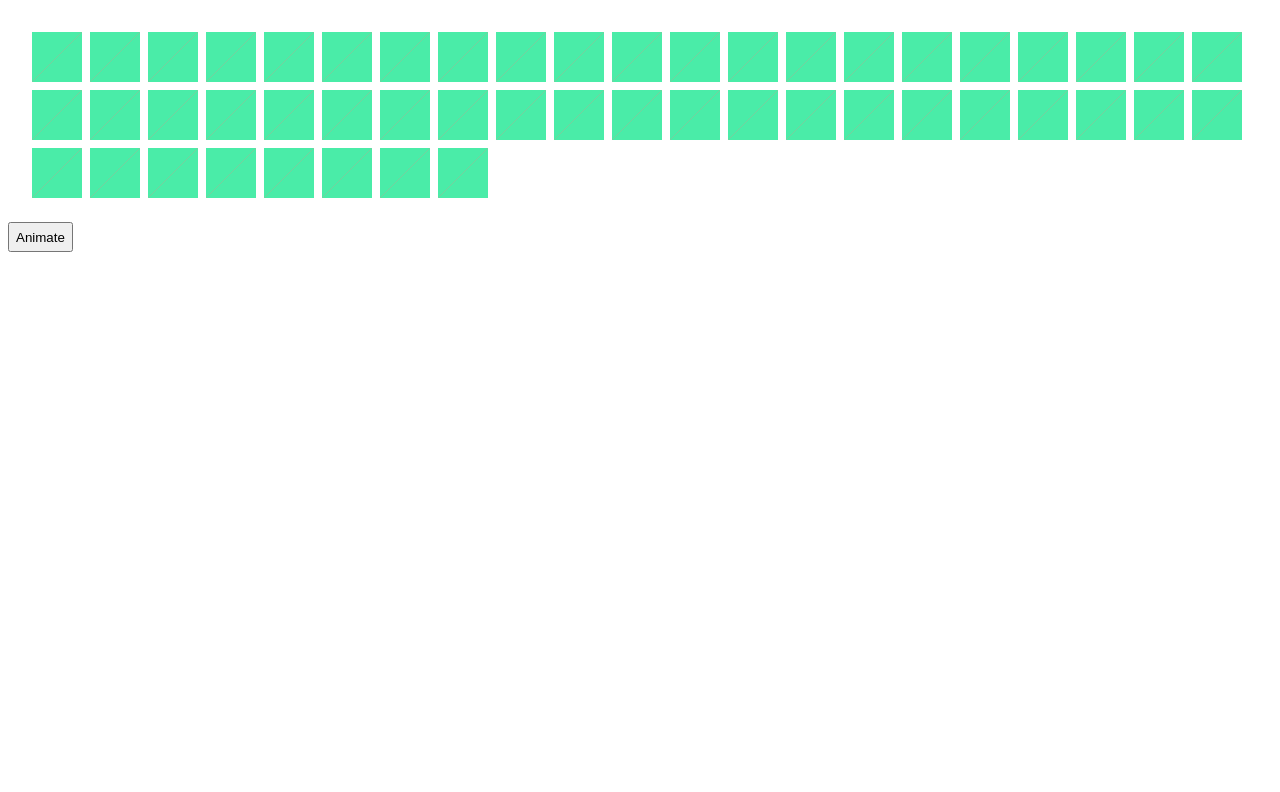
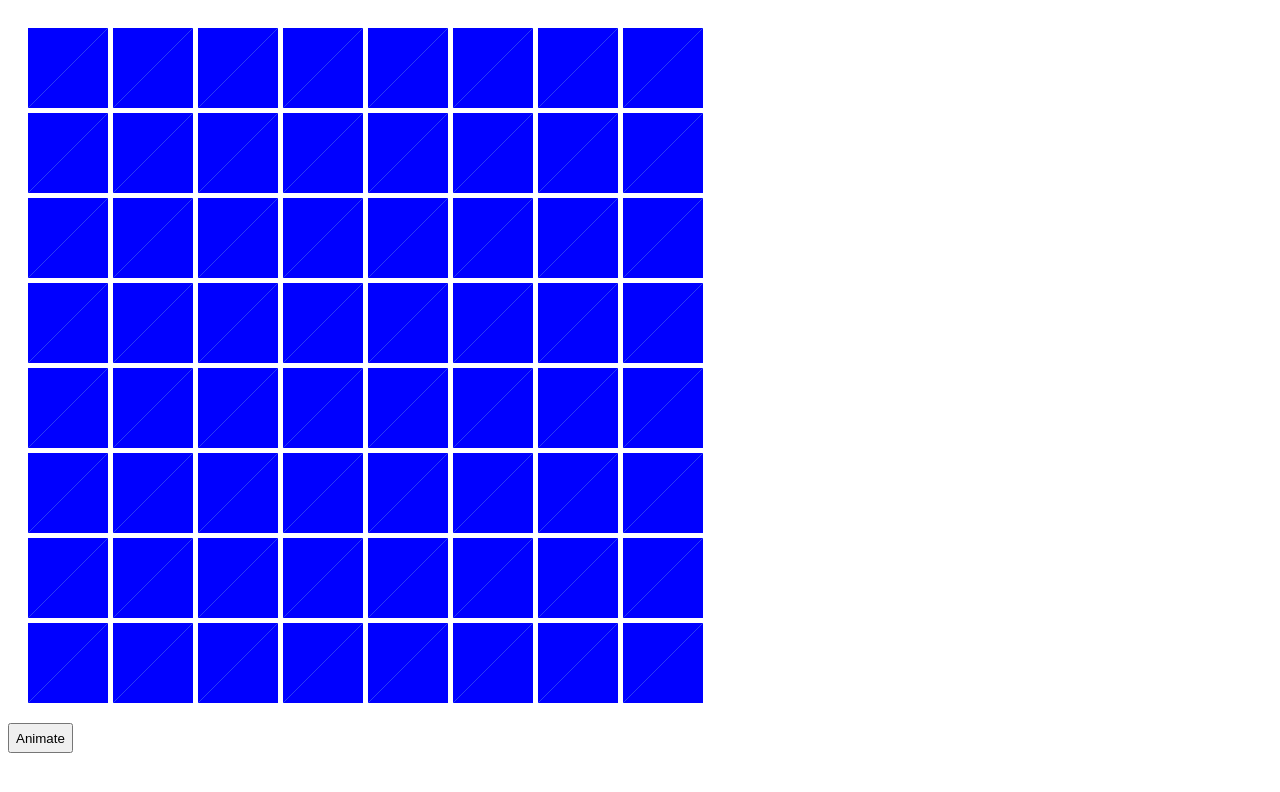
Before and after one commit to egargan/flipboard, a plain HTML site: page index.html in a window 1280 px wide. Both pictures are taken after a click on the button "Animate". Drawn offline with Linux system fonts and the light colour scheme.

Commit message:
Add 'Flipboard' class abstracting a grid of FlipPads
It handles creating and adding fixed-size FlipPads to a container
div in a grid of given dimensions. Its interface provides performing
operations of all FlipPads en masse, e.g. flipping and changing color.

```diff
--- a/index.html
+++ b/index.html
@@ -12,7 +12,7 @@
     <div class="container">
     </div>
     <button type="button" style="height: 30px"
-          onclick="flip()" >Animate</button>
+          onclick="doTheFlip()">Animate</button>
     <script src="script.js"></script>
 </body>
 </html>
--- a/script.js
+++ b/script.js
@@ -1,3 +1,79 @@
+class Flipboard {
+    constructor(numCols, numRows, padSize) {
+        const container = document.createElement('div');
+        container.style.display = 'grid';
+
+        container.style.gridTemplateColumns = 'repeat(' + numCols + ', min-content)';
+        container.style.columnGap = '5px';
+        container.style.rowGap = '5px';
+
+        const numCells = numCols * numRows;
+        const padGrid = [];
+
+        for (let col = 0; col < numCols; col++) {
+            const rowArray = [];
+
+            for (let row = 0; row < numRows; row++) {
+                const pad = new FlipPad(padSize, padSize);
+
+                container.appendChild(pad.getElement());
+                rowArray.push(pad);
+            }
+
+            padGrid.push(rowArray);
+        }
+
+        this.container = container;
+        this.padGrid = padGrid;
+    }
+
+    flip() {
+        const nextColor = getRandomColor();
+
+        const onLastPadFlippedCallback = () => {
+            this.setNextColor(nextColor);
+        }
+
+        const numPads = this.getNumPads();
+        let numPadsFlipped = 0;
+
+        for (let rowArray of this.padGrid) {
+            for (let flipPad of rowArray) {
+                numPadsFlipped++;
+
+                // When the last pad is flipped, have it call our callback
+                if (numPadsFlipped >= numPads) {
+                    flipPad.flip(onLastPadFlippedCallback);
+                }
+                else {
+                    flipPad.flip();
+                }
+            }
+        }
+    }
+
+    setNextColor(color) {
+        for (let rowArray of this.padGrid) {
+            for (let flipPad of rowArray) {
+                flipPad.setNextPageColor(color);
+            }
+        }
+    }
+
+    getElement() {
+        return this.container;
+    }
+
+    getNumPads() {
+        const numCols = this.padGrid.length;
+        // All row arrays within padGrid will be of the same length, so we
+        // can just use the first
+        const numRows = this.padGrid[0].length;
+
+        return numCols * numRows;
+    }
+}
+
 // A collection of stacked triangular SVG elements that form a sort of endless
 // flipbook, turned through using the 'flip' method
 class FlipPad {
@@ -21,7 +97,7 @@
 
         // The next bottom flap is currently unfolded, beneath the current bottom flap.
         // We want to it to be folded facing away from us behind the current top flap.
-        nextBottomFlap.flip();
+        nextBottomFlap.rotate();
 
         this.element.appendChild(currentTopFlap.getElement());
         this.element.appendChild(currentBottomFlap.getElement());
@@ -34,13 +110,14 @@
         this.nextBottomFlap = nextBottomFlap;
 
         this.setCurrentPageColor('red');
+        this.setNextPageColor('blue');
 
         this.setRestingFlapDepths();
 
         this.isFlipping = false;
     }
 
-    flip() {
+    flip(onFlipFinishedCallback) {
         if (this.isFlipping) {
             return;
         }
@@ -53,13 +130,17 @@
             this.currentBottomFlap.disableTransition();
             this.currentTopFlap.disableTransition();
 
-            this.currentBottomFlap.flip();
-            this.currentTopFlap.unflip();
+            this.currentBottomFlap.rotate();
+            this.currentTopFlap.unrotate();
 
             // Hidden current flaps *become* next flaps
             this.swapFlapReferences();
 
             this.setRestingFlapDepths();
+
+            if (onFlipFinishedCallback != null) {
+                onFlipFinishedCallback();
+            }
 
             this.isFlipping = false;
         }
@@ -69,8 +150,8 @@
 
         this.setTransitionFlapDepths();
 
-        this.currentTopFlap.flip(onTransitionEndCallback);
-        this.nextBottomFlap.unflip();
+        this.currentTopFlap.rotate(onTransitionEndCallback);
+        this.nextBottomFlap.unrotate();
     }
 
     setNextPageColor(color) {
@@ -141,7 +222,10 @@
         this.enableTransition();
         svg.style.position           = 'absolute';
         svg.style.backfaceVisibility = 'hidden';
-        svg.style.willChange         = 'transform';
+
+        // TODO: using this causes weird rendering behaviour, previous colours
+        // are shown when they shouldn't! Why?
+        // svg.style.willChange         = 'transform';
     }
 
     // Creates a string of coordinates used to create an SVG 'polygon' element
@@ -157,7 +241,7 @@
     }
 
     // Rotates the triangle 180 degrees about a NE axis
-    flip(onTransitionEndCallback) {
+    rotate(onTransitionEndCallback) {
         this.svgElement.style.transform = 'rotate3d(-1, 1, 0, 180deg)';
 
         if (onTransitionEndCallback != null) {
@@ -166,7 +250,7 @@
     }
 
     // Resets the transform performed by 'flip'
-    unflip(onTransitionEndCallback) {
+    unrotate(onTransitionEndCallback) {
         this.svgElement.style.transform = 'rotate3d(-1, 1, 0, 0deg)';
 
         if (onTransitionEndCallback != null) {
@@ -199,25 +283,13 @@
     }
 }
 
-// Demo code for a board of 50 FlipPads, where each 'page' shows a different colour
+const container = document.getElementsByClassName('container');
+const board = new Flipboard(8, 8, 80);
 
-const board = [];
-const container = document.getElementsByClassName('container');
+container[0].appendChild(board.getElement());
 
-for (let i = 0; i < 50; i++) {
-    const pad = new FlipPad(50, 50);
-    board.push(pad);
-    container[0].appendChild(pad.getElement());
-}
-
-function flip() {
-    const color = getRandomColor();
-    for (let i = 0; i < 50; i++) {
-        setTimeout(() => {
-            board[i].setNextPageColor(color);
-            board[i].flip();
-        }, i * 30);
-    }
+function doTheFlip() {
+    board.flip();
 }
 
 function getRandomColor() {
--- a/style.css
+++ b/style.css
@@ -4,10 +4,4 @@
 
 .container {
     padding: 20px;
-    display: flex;
-    flex-wrap: wrap;
 }
-
-.tile {
-    margin: 4px;
-}
```
